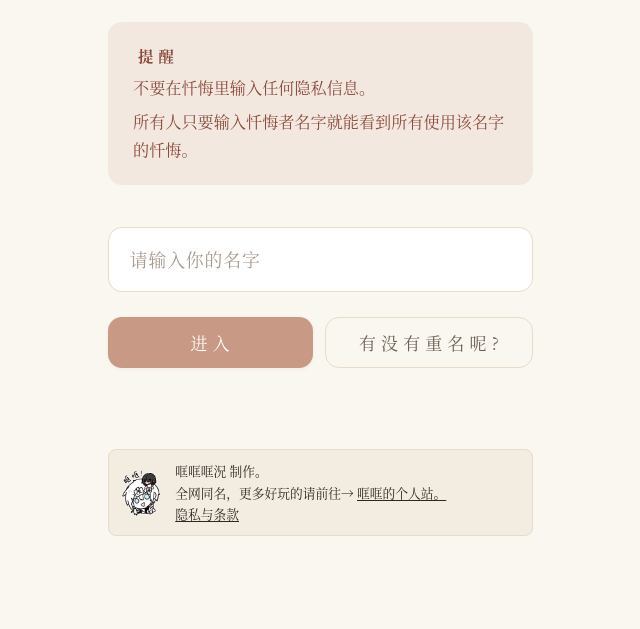
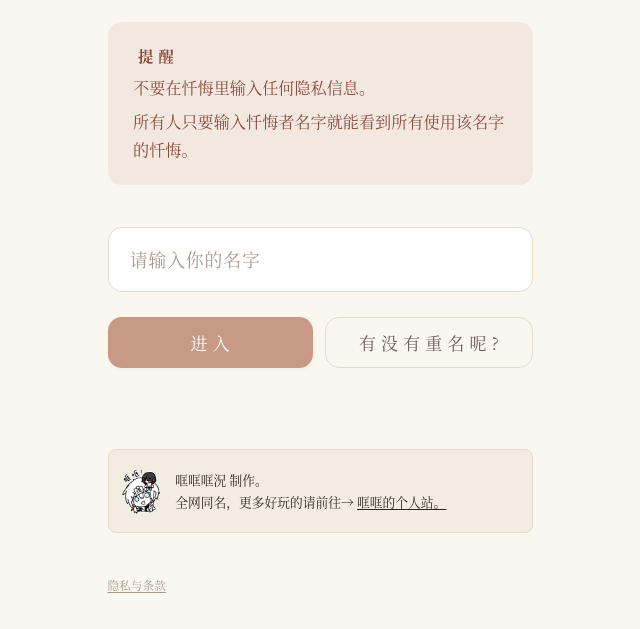
Before and after one commit to Kkeist/chanhuilou, a website: page public/index.html in a window 1280 px wide. Shown: the part 219-848 px from the top of the page, without its empty margins (320-960 px from the left). Before the commit the page ends 806 px from the top, so only its background shows below. Drawn offline with Linux system fonts and the light colour scheme.

Commit message:
隐私与条款链接移出署名块
Co-Authored-By: Claude Sonnet 5.5 <noreply@anthropic.com>

```diff
--- a/public/app.js
+++ b/public/app.js
@@ -1106,7 +1106,7 @@ function closeDayDetail() {
 function init() {
   bindIdentityPage();
   bindMainPage();
-  document.querySelectorAll('.kk-credit-link:not(.kk-legal-link)').forEach((a) => { a.href = C.KK_SITE; });
+  document.querySelectorAll('.kk-credit-link').forEach((a) => { a.href = C.KK_SITE; });
   document.querySelectorAll('.kk-legal-link').forEach((a) => { a.href = C.KK_LEGAL; a.textContent = C.TEXT.LEGAL_TITLE; });
 
   const saved = localStorage.getItem(C.STORAGE.ME);
--- a/public/index.html
+++ b/public/index.html
@@ -77,9 +77,9 @@
           <p>哐哐哐況 制作。</p>
           <p>全网同名，更多好玩的请前往→</p>
           <p><a class="kk-credit-link" target="_blank" rel="noopener">哐哐的个人站。</a></p>
-          <p><a class="kk-credit-link kk-legal-link" target="_blank" rel="noopener"></a></p>
         </div>
       </div>
+      <p class="kk-legal"><a class="kk-legal-link" target="_blank" rel="noopener"></a></p>
     </div>
   </main>
 
@@ -254,9 +254,9 @@
         <p>哐哐哐況 制作。</p>
         <p>全网同名，更多好玩的请前往→</p>
         <p><a class="kk-credit-link" target="_blank" rel="noopener">哐哐的个人站。</a></p>
-        <p><a class="kk-credit-link kk-legal-link" target="_blank" rel="noopener"></a></p>
       </div>
     </div>
+    <p class="kk-legal"><a class="kk-legal-link" target="_blank" rel="noopener"></a></p>
 
     <!-- 通用确认弹层(删除等不可逆操作) -->
     <div id="confirm-dialog" class="day-detail hidden" role="dialog" aria-modal="true">
--- a/public/style.css
+++ b/public/style.css
@@ -1357,15 +1357,24 @@ input::placeholder, textarea::placeholder {
   text-decoration: underline;
   text-underline-offset: 2px;
 }
-/* 隐私与条款：点击区用伪元素往外扩（向下为主，不盖到上一行的个人站链接），不撑高一行 */
+/* 隐私与条款：小字灰色放在署名块之后，隔开一个明显间距；点击区用伪元素往外扩，不撑高一行 */
+.kk-legal {
+  margin: 0;
+  font-size: 0.6875rem;
+  line-height: 1.7;
+  text-align: left;
+}
 .kk-legal-link {
   position: relative;
+  color: var(--text-muted);
+  text-decoration: underline;
+  text-underline-offset: 2px;
 }
 .kk-legal-link::after {
   content: '';
   position: absolute;
-  top: -0.25rem;
-  bottom: -1.25rem;
+  top: -0.75rem;
+  bottom: -0.75rem;
   left: -0.5rem;
   right: -0.5rem;
 }
@@ -1387,5 +1396,10 @@ input::placeholder, textarea::placeholder {
 #page-confess > .kk-credit {
   width: calc(100% - 2rem);
   max-width: 38rem;
+  margin: 0 auto 2.5rem;
+}
+#page-confess > .kk-legal {
+  width: calc(100% - 2rem);
+  max-width: 38rem;
   margin: 0 auto calc(2.5rem + env(safe-area-inset-bottom, 0));
 }
--- a/public/sw.js
+++ b/public/sw.js
@@ -5,7 +5,7 @@
 // 版本号变更时清掉所有旧缓存
 // ============================================================
 
-const VERSION = 'v2';
+const VERSION = 'v3';
 const CACHE = `chanhuilou-${VERSION}`;
 
 // 首装时预缓存的静态壳 — 离线打开页面至少能看到主页
```
